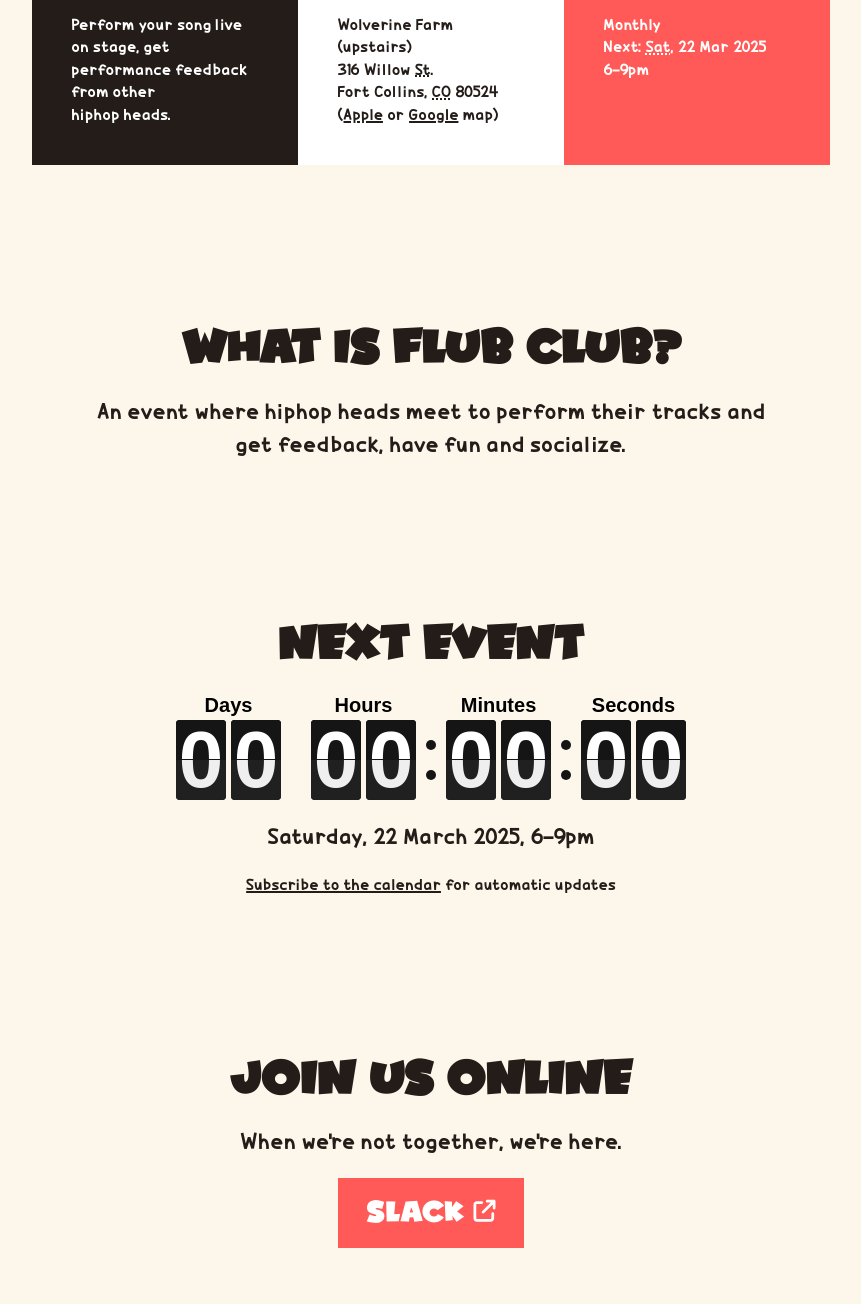
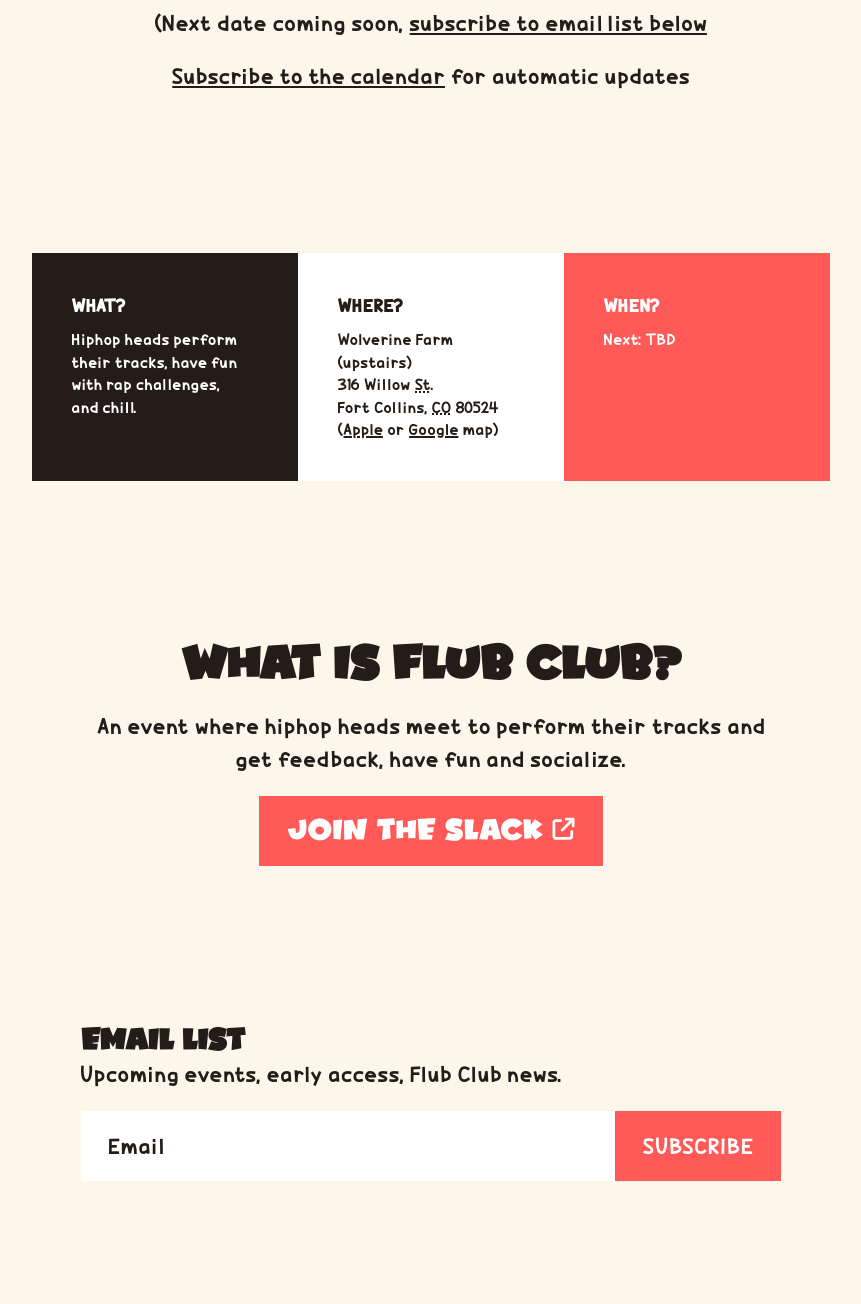
Before and after one commit to TheSwedishChef/flubclub, a website built with webpack: page index.html in a window 1280 px wide. Shown: the part 720-2024 px from the top of the page, without its empty margins (209-1070 px from the left). Built offline with nearby package versions, Linux system fonts and the light colour scheme; no server answers; a script that the page names is missing.

Commit message:
post mar 22 event

```diff
--- a/css/my-styles.css
+++ b/css/my-styles.css
@@ -22,6 +22,14 @@
 .bounce-top {
 	-webkit-animation: bounce-top 0.9s both;
 					animation: bounce-top 0.9s both;
+}
+
+table#events {
+	text-align: left;
+}
+
+table#events .past {
+	color: rgba(0,0,0,0.3);
 }
 
 /* ----------------------------------------------
--- a/index.html
+++ b/index.html
@@ -36,10 +36,23 @@
 
     <img src="img/logo-large.webp" id="logo" alt="Flub Club logo" class="bounce-top">
 
+    <div id="next" class="readable">
+      <!-- Visit https://www.unixtimestamp.com and update app.js -->
+      <h2 class="blur-black">Next Event</h2>
+      <p class="body-regular">(Next date coming soon, <a href="#email">subscribe to email list below</a></p>
+      <!-- <p>
+        <a class="button primary" href="https://flubclub.eventbrite.com/" target="_blank">On Eventbrite <img src="icons/external-link.svg" alt="icon indicating this goes to an external link"></a>
+      </p>
+      <div id="flipdown" class="flipdown"></div> -->
+      <!-- <p class="body-regular">Saturday, 22 March 2025, <span class="nowrap">6-9pm</span></p> -->
+      <!-- <p><a class="button primary" href="https://www.eventbrite.com/e/flub-club-18-sep-2024-registration-998046874067" target="_blank">Tickets are FREE <img src="icons/external-link.svg" alt="icon indicating this goes to an external link"></a></p>   -->
+      <p class="body-regular"><a href="webcal://p104-caldav.icloud.com/published/2/MTgyMDE4NzgzMTgyMDE4N7xbRic0VRnEn9pLymsH0a8BCOUezqyB_48_d8WjWa44eSb77Wfs9UswwXabmtGyrHVdXOmQXcBxfcAJ4ZkVFrQ">Subscribe to the calendar</a> for automatic updates</p>
+    </div>
+
     <div id="basic-details">
       <div id="why">
         <h4>What?</h4>
-        <p>Perform your song live on stage, get performance feedback from other hiphop&nbsp;heads.</p>
+        <p>Hiphop heads perform their tracks, have fun with rap challenges, and&nbsp;chill.</p>
       </div>
       <div id="where">
         <h4>Where?</h4>
@@ -54,33 +67,24 @@
       </div>
       <div id="when">
         <h4>When?</h4>
-        <p>Monthly<br>Next: <!--TBD--><abbr title="Saturday">Sat</abbr>, 22 Mar 2025 <span class="nowrap">6-9pm</span></p>
+        <!--<p><br>Next: <abbr title="Saturday">Sat</abbr>, 22 Mar 2025 <span class="nowrap">6-9pm</span></p>-->
+        <p>Next: TBD</p>
       </div>
     </div>
 
     <div id="what-is-it" class="readable">
       <h2 class="blur-black">What is Flub&nbsp;Club?</h2>
       <p class="body-regular">An event where hiphop heads meet to perform their tracks and get feedback, have fun and&nbsp;socialize.</p>
+      <p><a class="button primary" href="https://forms.gle/j5BZt6MXYBYKFVTJ6">Join the Slack <img src="icons/external-link.svg" alt="icon indicating this goes to an external link"></a></p>
     </div>
 
-    <div id="next" class="readable">
-      <!-- Visit https://www.unixtimestamp.com and update app.js -->
-      <h2 class="blur-black">Next Event</h2>
-      <!-- <p class="body-regular">(October date coming soon, subscribe to email list below</p>
-      <p>
-        <a class="button primary" href="https://flubclub.eventbrite.com/" target="_blank">On Eventbrite <img src="icons/external-link.svg" alt="icon indicating this goes to an external link"></a>
-      </p> -->
-      <div id="flipdown" class="flipdown"></div>
-      <p class="body-regular">Saturday, 22 March 2025, <span class="nowrap">6-9pm</span></p>
-      <!-- <p><a class="button primary" href="https://www.eventbrite.com/e/flub-club-18-sep-2024-registration-998046874067" target="_blank">Tickets are FREE <img src="icons/external-link.svg" alt="icon indicating this goes to an external link"></a></p>   -->
-      <p><a href="webcal://p104-caldav.icloud.com/published/2/MTgyMDE4NzgzMTgyMDE4N7xbRic0VRnEn9pLymsH0a8BCOUezqyB_48_d8WjWa44eSb77Wfs9UswwXabmtGyrHVdXOmQXcBxfcAJ4ZkVFrQ">Subscribe to the calendar</a> for automatic updates</p>
-    </div>
 
-    <div id="discord" class="readable">
+    <!-- <div id="discord" class="readable">
       <h2 class="blur-black">Join us Online</h2>
       <p class="body-regular">When we're not together, we're&nbsp;here.</p>
-      <p><a class="button primary" href="https://forms.gle/j5BZt6MXYBYKFVTJ6">Slack <img src="icons/external-link.svg" alt="icon indicating this goes to an external link"></a></p>
-    </div>
+      <p><a class="button primary" href="https://forms.gle/j5BZt6MXYBYKFVTJ6">Join the Slack <img src="icons/external-link.svg" alt="icon indicating this goes to an external link"></a></p>
+    </div> -->
+
 
     <div id="email" class="readable">
       <div id="mlb2-15825846" class="ml-form-embedContainer ml-subscribe-form ml-subscribe-form-15825846">
```
